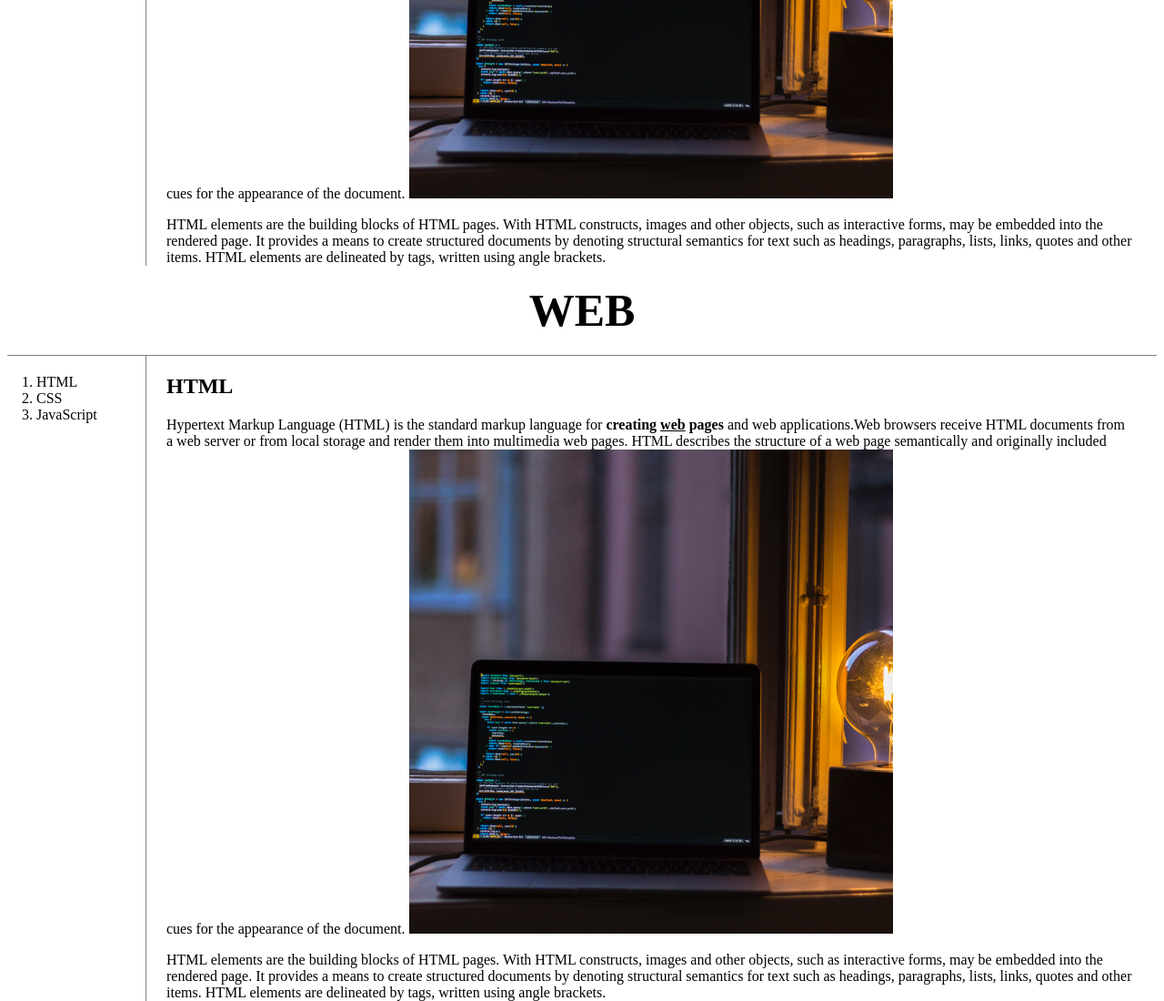
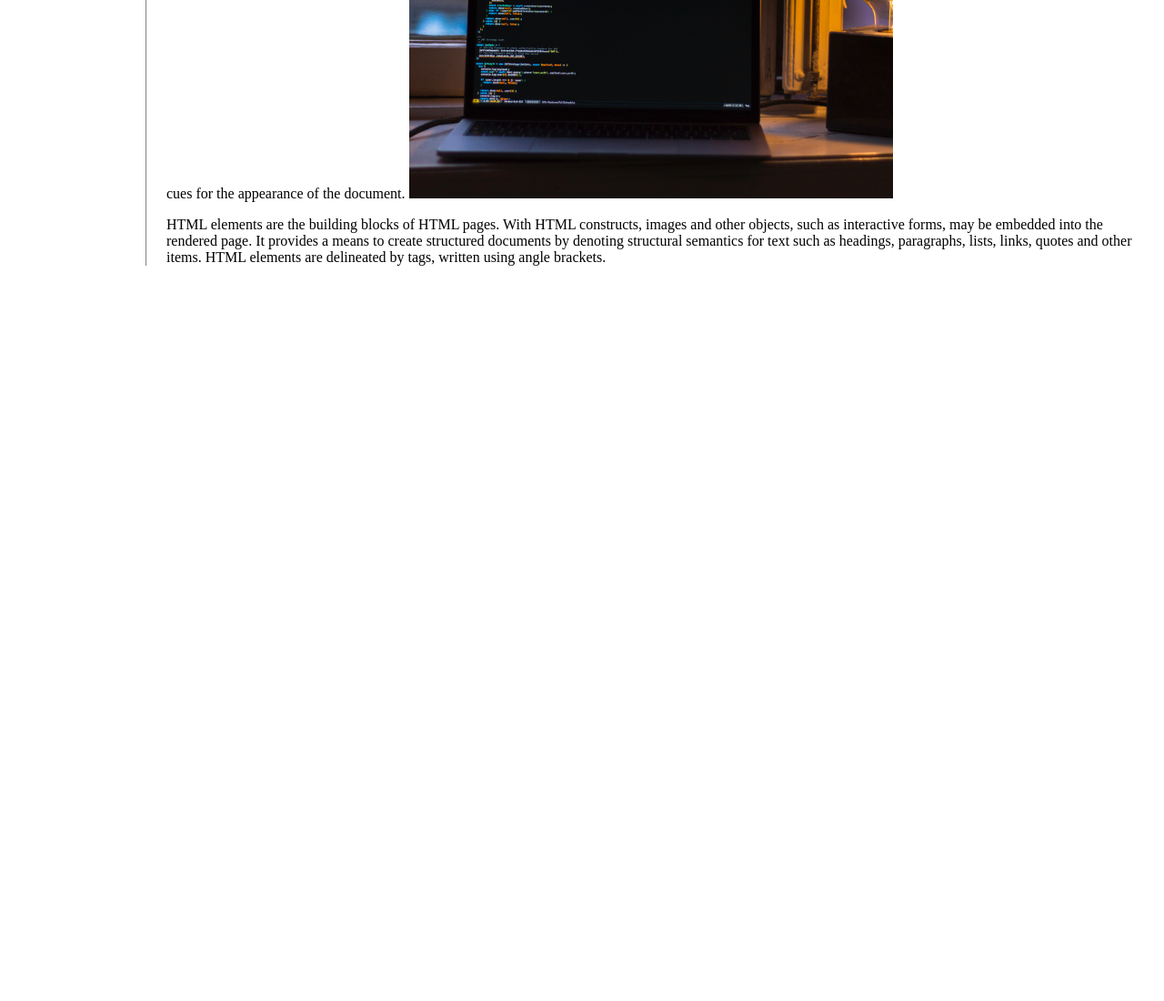
Before and after one commit to luckychdl/web1, a plain HTML site: page 1.html in a window 1280 px wide. Shown: the part 545-1645 px from the top of the page at 91% size. After the commit the page ends 845 px from the top, so only its background shows below. Drawn offline with nearby package versions, Linux system fonts and the light colour scheme; a script that the page names is missing.

Commit message:
Update 1.html

```diff
--- a/1.html
+++ b/1.html
@@ -1,10 +1,4 @@
 <!doctype html>
-<html>
-<head>
-    <title>WEB1 - HTML</title>
-    <meta charset="utf-8">
-    <link rel="stylesheet" href="style.css">
-</head><!doctype html>
 <html>
 <head>
     <title>WEB1 - HTML</title>
@@ -39,28 +33,3 @@
 </div>
 </body>
 </html>
-
-<body>
-<h1><a href="index.html">WEB</a></h1>
-<div id="grid">
-    <ol>
-        <li><a href="1.html">HTML</a></li>
-        <li><a href="2.html">CSS</a></li>
-        <li><a href="3.html">JavaScript</a></li>
-    </ol>
-    <div id="article">
-        <h2>HTML</h2>
-        Hypertext Markup Language (HTML) is the standard markup language for <strong>creating <u>web</u> pages</strong>
-        and web applications.Web browsers receive HTML documents from a web server or from local storage and render them
-        into multimedia web pages. HTML describes the structure of a web page semantically and originally included cues
-        for the appearance of the document.
-        <img src="coding.jpg" width="50%">
-        <p></p>HTML elements are the building blocks of HTML pages. With HTML constructs, images and other objects, such
-        as interactive forms, may be embedded into the rendered page. It provides a means to create structured documents
-        by denoting structural semantics for text such as headings, paragraphs, lists, links, quotes and other items.
-        HTML
-        elements are delineated by tags, written using angle brackets.
-    </div>
-</div>
-</body>
-</html>
```
